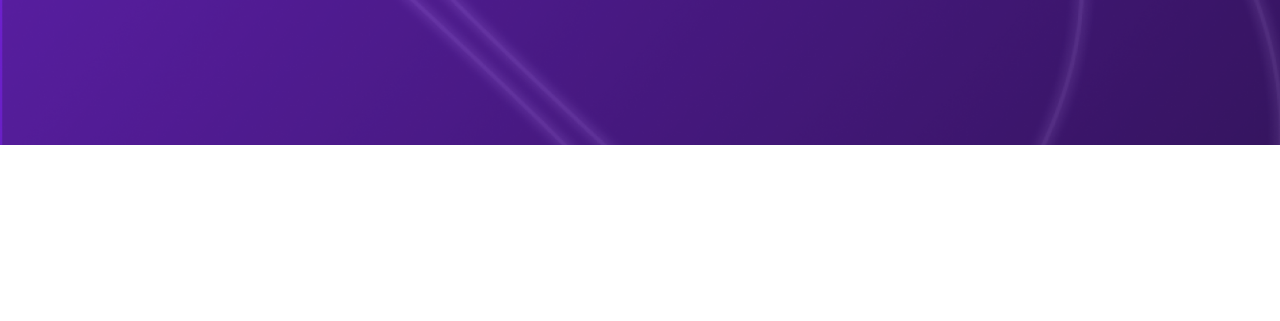
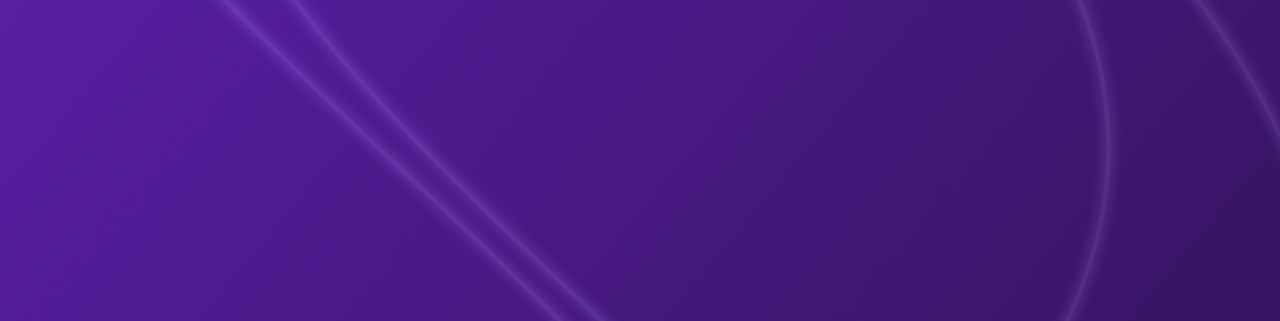
Before and after one commit to Code-Institute-Submissions/callehenke94-milestoneproject1_SepResub, a website: page pages/channels.html in a window 1280 px wide. Shown: the part 479-800 px from the top of the page. Drawn offline with nearby package versions, Linux system fonts and the light colour scheme.

Commit message:
Min-height body/html 100%

```diff
--- a/css/style.css
+++ b/css/style.css
@@ -1,3 +1,8 @@
+/*Covering whole page requires min height 100 on both html and body*/
+html, body {
+    min-height: 100%;
+}
+
 /*Background Image*/
 body {
   font-family: "poppins", sans-serif;
```
